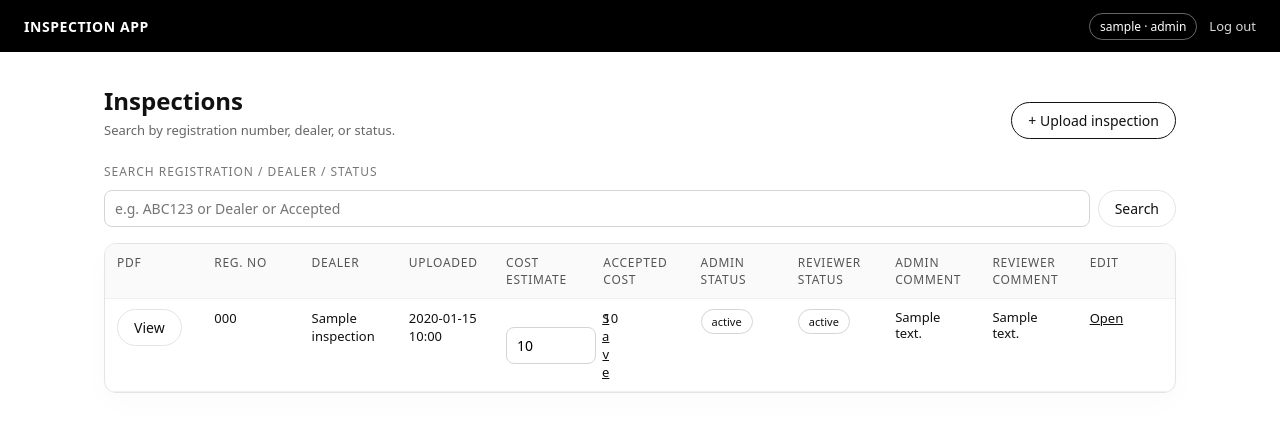
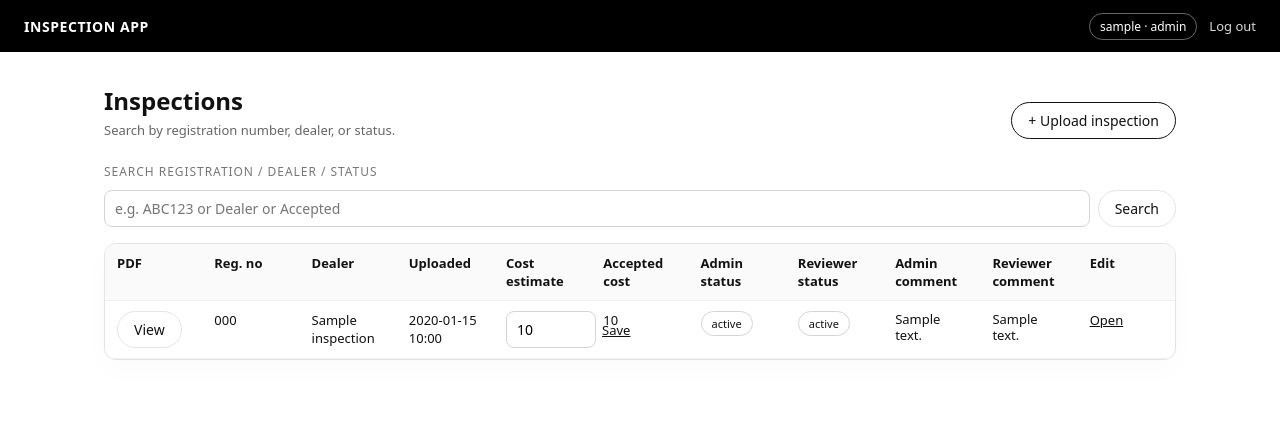
Before and after one commit to jakobtivell-cpu/inspection-app, a Flask app: page /inspections in a window 1280 px wide. Shown: the top 432 px of the page. Run offline with Flask 3, Linux system fonts and the light colour scheme; the visitor is signed in with stand-in values (Sample User, id 1); tables that the repository leaves empty hold one stand-in row (values such as "Sample post").

Commit message:
Update style.css

```diff
--- a/static/style.css
+++ b/static/style.css
@@ -190,6 +190,7 @@ textarea:focus {
   align-items: center;
   justify-content: center;
   gap: 6px;
+  white-space: nowrap; /* ADDED: never wrap button text */
 }
 
 .btn-primary {
@@ -255,7 +256,7 @@ textarea:focus {
 .table-wrapper {
   border-radius: 12px;
   border: 1px solid #e4e4e4;
-  overflow-x: auto;      /* CHANGED: allow horizontal scroll if needed */
+  overflow-x: auto;
   overflow-y: hidden;
   background-color: #ffffff;
   box-shadow: 0 10px 30px rgba(0,0,0,0.02);
@@ -265,7 +266,7 @@ textarea:focus {
   width: 100%;
   border-collapse: collapse;
   font-size: 13px;
-  table-layout: fixed;  /* ADDED: prevents columns from expanding on long text */
+  table-layout: fixed;
 }
 
 .data-table thead {
@@ -277,17 +278,22 @@ textarea:focus {
   padding: 10px 12px;
   text-align: left;
   border-bottom: 1px solid #f0f0f0;
-  vertical-align: top;          /* ADDED: nicer multi-line cells */
-  overflow-wrap: anywhere;      /* ADDED: breaks long strings inside the cell */
-  word-break: break-word;       /* ADDED: fallback for older browsers */
+  vertical-align: top;
+  overflow-wrap: anywhere;
+  word-break: break-word;
 }
 
-.data-table th {
-  font-weight: 500;
-  color: #555555;
-  font-size: 12px;
-  text-transform: uppercase;
-  letter-spacing: 0.06em;
+/* ADDED: do NOT allow wrapping inside small controls in the table */
+.data-table td a,
+.data-table td button,
+.data-table td .btn-link,
+.data-table td .btn-primary,
+.data-table td .btn-secondary,
+.data-table td .btn-ghost,
+.data-table td .inline-form {
+  white-space: nowrap;
+  overflow-wrap: normal;
+  word-break: normal;
 }
 
 .data-table tbody tr:hover {
@@ -306,6 +312,7 @@ textarea:focus {
   display: flex;
   align-items: center;
   gap: 6px;
+  flex-wrap: nowrap; /* ADDED: keep input + Save on same line */
 }
 
 .input-cost {
@@ -323,7 +330,7 @@ textarea:focus {
   border-radius: 999px;
   font-size: 11px;
   border: 1px solid #d5d5d5;
-  white-space: nowrap;  /* ADDED: pills should not wrap */
+  white-space: nowrap;
 }
 
 .status-pending {
@@ -344,10 +351,10 @@ textarea:focus {
 
 .comment-cell {
   max-width: 220px;
-  white-space: normal;       /* CHANGED: allow wrapping */
-  overflow: visible;         /* CHANGED: stop clipping */
-  text-overflow: unset;      /* CHANGED: no ellipsis */
-  line-height: 1.25;         /* ADDED: better readability when wrapping */
+  white-space: normal;
+  overflow: visible;
+  text-overflow: unset;
+  line-height: 1.25;
 }
 
 /* Optional utility for cells that must never wrap */
```
